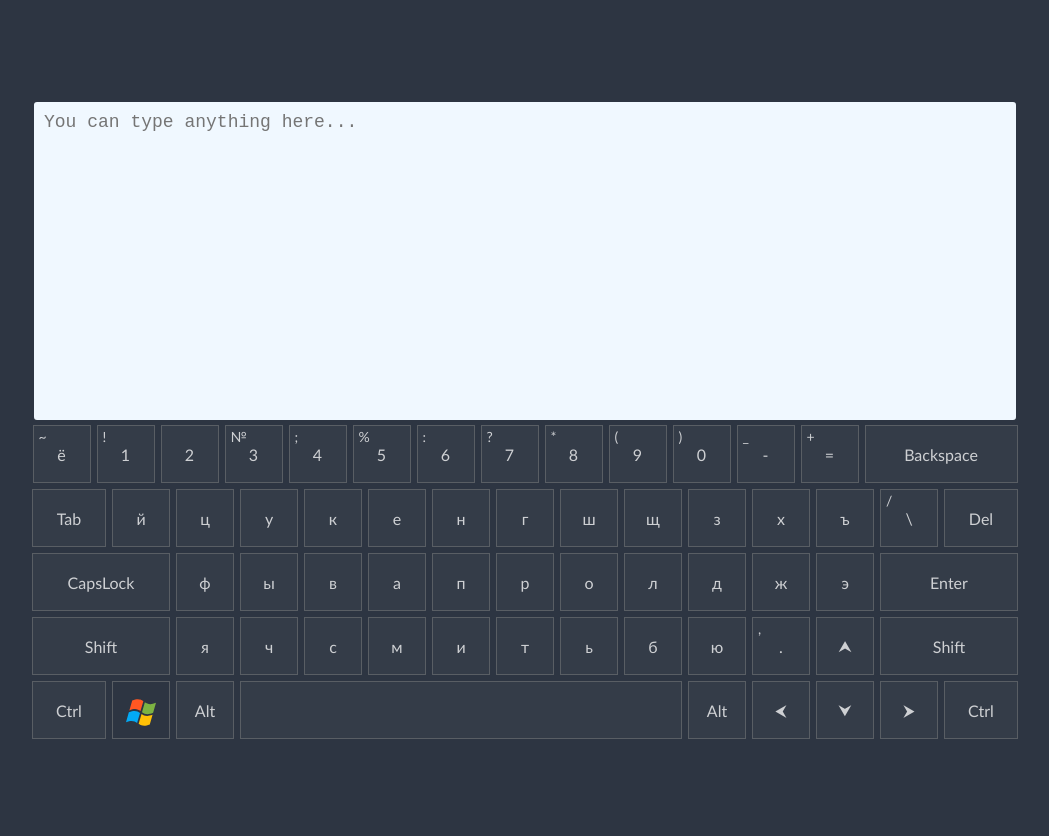
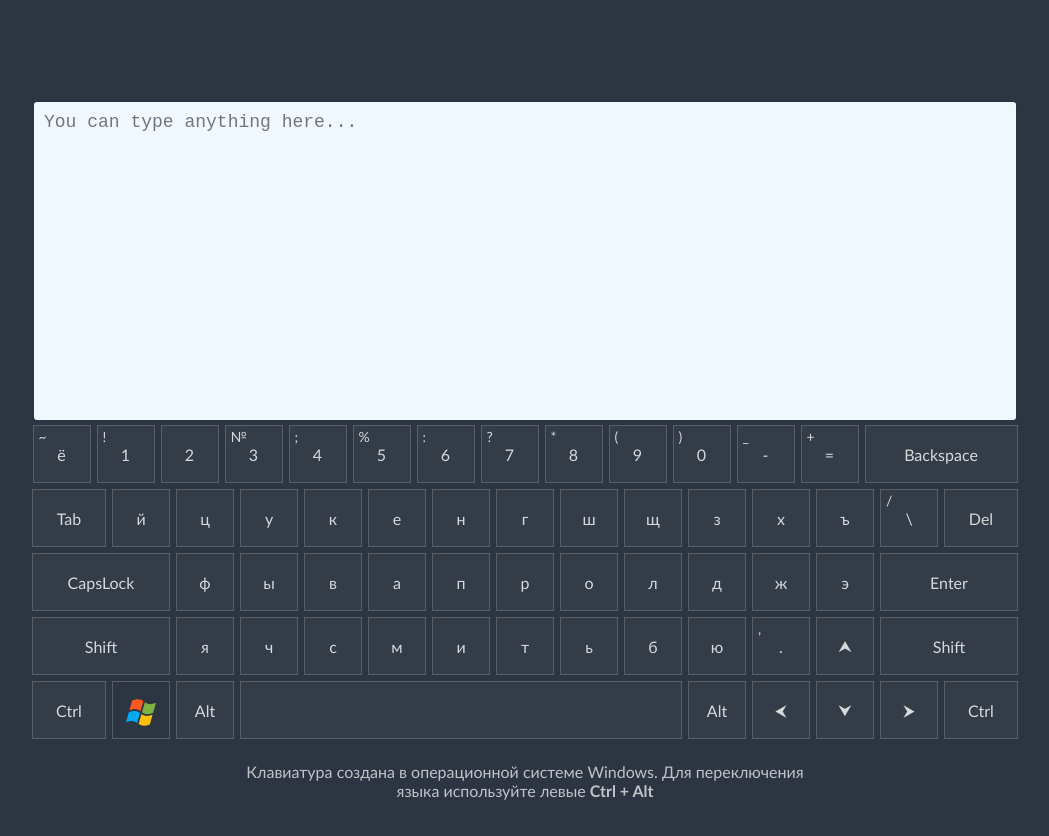
Before and after one commit to irvelds/virtual-keyboard, a website built with webpack: page src/index.html in a window 1280 px wide. Shown: the whole page, without its empty margins (115-1164 px from the left). Built offline with nearby package versions, Linux system fonts and the light colour scheme.

Commit message:
feat: add description

```diff
--- a/src/keyboard.js
+++ b/src/keyboard.js
@@ -26,8 +26,13 @@ export default class VirtualKeyboard {
     const monitor = document.createElement('textarea');
     monitor.classList.add('monitor');
     monitor.placeholder = 'You can type anything here...';
+    const description = document.createElement('div');
+    description.innerHTML = `Клавиатура создана в операционной
+    системе Windows. Для переключения языка используйте левыe <strong>Ctrl + Alt</strong>`;
+    description.classList.add('description');
     document.body.append(monitor);
     document.body.append(keyboard);
+    document.body.append(description);
   }
 
   createKeys() {
--- a/src/style.scss
+++ b/src/style.scss
@@ -25,7 +25,7 @@ body {
     margin: 3px;
     padding: 3px;
     font-size: 16px;
-    color: rgba(255, 255, 255, 0.7607843137);
+    color: rgb(255 255 255 / 80%);
     display: flex;
     justify-content: center;
     align-items: center;
@@ -146,3 +146,10 @@ body {
     resize: none;
     padding: 10px;
 }
+
+.description {
+    width: 560px;
+    margin: 20px auto 0 auto;
+    color: rgba(255, 255, 255, 0.7);
+    text-align: center;
+}
```
